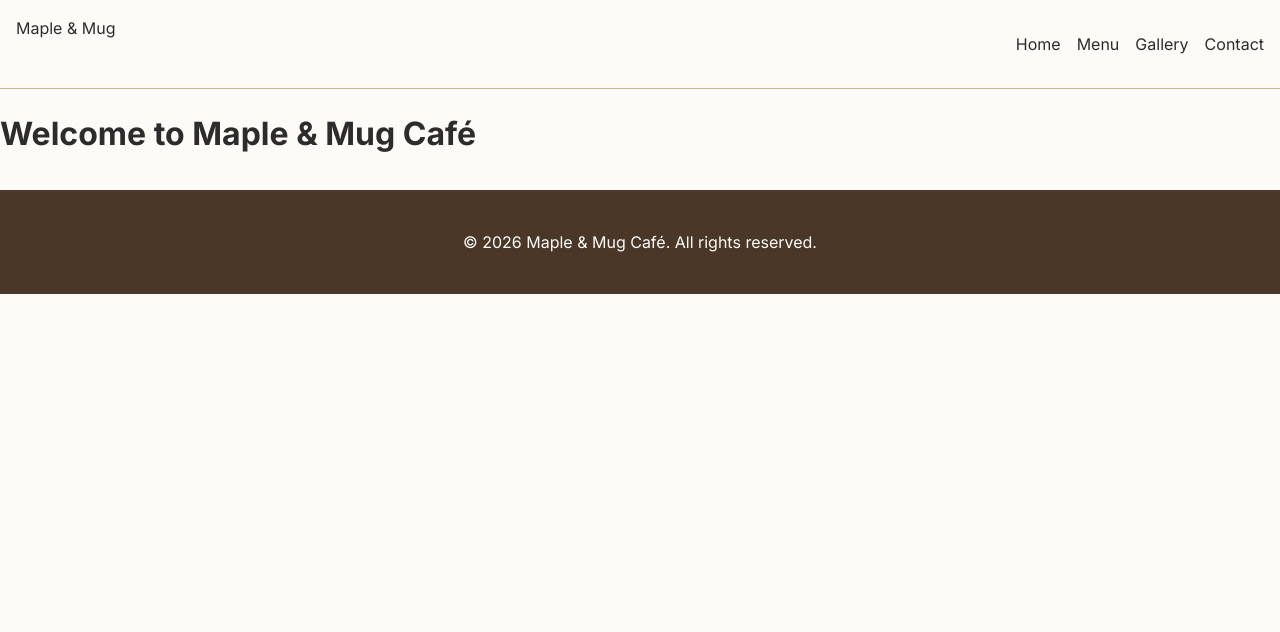
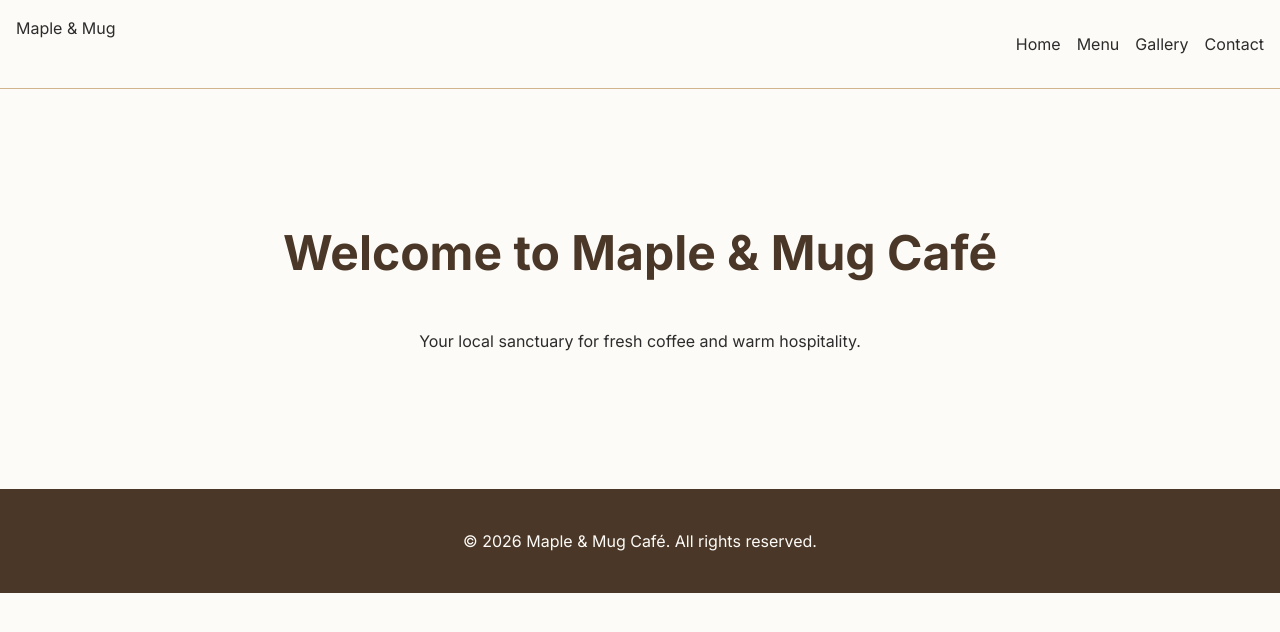
Before and after one commit to firdos9/maple-and-mug-cafe, a React (Vite) app: page / in a window 1280 px wide. Shown: the top 632 px of the page. Built offline with nearby package versions, Linux system fonts and the light colour scheme.

Commit message:
feat: create home page and update app entry

```diff
--- a/src/App.jsx
+++ b/src/App.jsx
@@ -1,10 +1,11 @@
 import AppLayout from "./layouts/AppLayout";
+import Home from "./pages/Home";
 import "./styles/global.css";
 
 function App() {
   return (
     <AppLayout>
-      <h1>Welcome to Maple & Mug Café</h1>
+      <Home />
     </AppLayout>
   );
 }
--- /dev/null
+++ b/src/pages/Home.jsx
@@ -0,0 +1,14 @@
+import React from "react";
+
+const Home = () => {
+  return (
+    <div className="home-page">
+      <section className="hero">
+        <h1>Welcome to Maple & Mug Café</h1>
+        <p>Your local sanctuary for fresh coffee and warm hospitality.</p>
+      </section>
+    </div>
+  );
+};
+
+export default Home;
--- a/src/styles/global.css
+++ b/src/styles/global.css
@@ -51,3 +51,17 @@ body {
   color: var(--color-background);
   margin-top: var(--spacing-5);
 }
+
+.home-page {
+  padding: var(--spacing-4);
+  text-align: center;
+}
+
+.hero {
+  padding: var(--spacing-8) 0;
+}
+
+.hero h1 {
+  font-size: 3rem;
+  color: var(--color-primary);
+}
```
